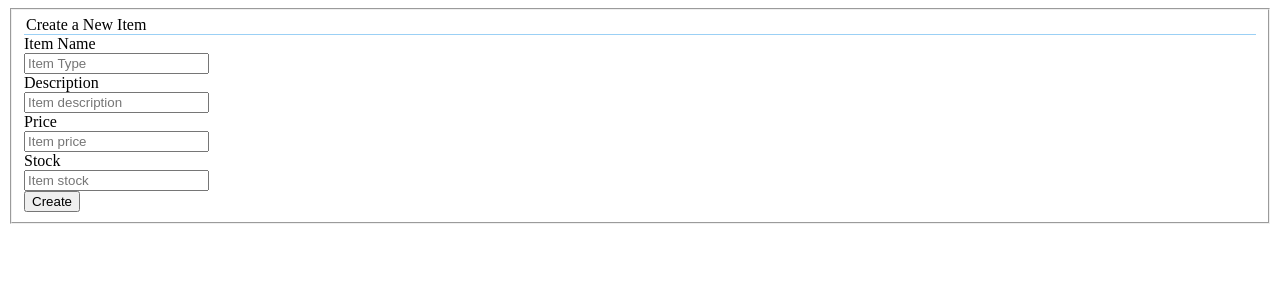
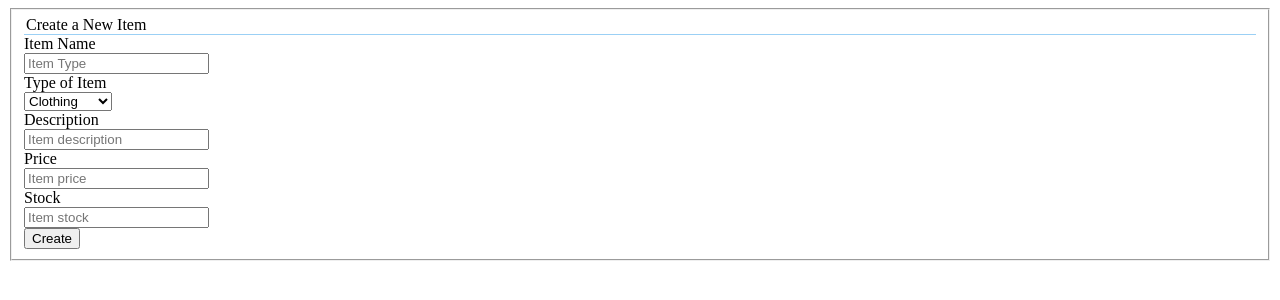
Before and after one commit to mitchellnau/finalproject, a Python web app: template FinalProject/templates/new_item.html in a window 1280 px wide. Shown: the top 300 px of the page. Run offline with Jinja, Linux system fonts and the light colour scheme; the template is opened without the code that fills it, so the values that code supplies are empty.

Commit message:
new_item.html changes

```diff
--- a/FinalProject/templates/new_item.html
+++ b/FinalProject/templates/new_item.html
@@ -5,32 +5,52 @@
     <title>Create a New Item</title>
 </head>
 <body>
-        <form class="form-horizontal" action='' method="POST">
+        <form class="form-horizontal" action="/created" method="POST">
                                 <fieldset>
                                     <div id="legend">
                                         <legend class="" style="border-bottom: 1px solid #9BD0F5;">Create a New Item</legend>
                                     </div>
+
                                     <div class="control-group">
                                         <!-- Username -->
                                         <label class="control-label"  for="name">Item Name</label>
                                         <div class="controls">
-                                            <input type="text" id="username" name="type" placeholder="Item Type" class="input-xlarge">
+                                            <input type="text" id="username" name="item_name" placeholder="Item Type" class="input-xlarge">
                                         </div>
                                     </div>
+
+
+
+									<div class="control-group">
+                                         <!--Username-->
+                                        <label class="control-label"  for="description">Type of Item</label>
+                                        <div class="controls">
+                                            <select>
+												<option value="volvo">Clothing</option>
+												<option value="saab">Electronics</option>
+												<option value="opel">Vehicles</option>
+												<option value="audi">Furniture</option>
+											</select>
+                                        </div>
+                                    </div>
+
+
+
                                     <div class="control-group">
                                     <div class="control-group">
                                         <!-- Username -->
                                         <label class="control-label"  for="description">Description</label>
                                         <div class="controls">
-                                            <input type="text" id="description" name="type" placeholder="Item description" class="input-xlarge">
+                                            <input type="text" id="description" name="item_description" placeholder="Item description" class="input-xlarge">
                                         </div>
                                     </div>
+
 
                                     <div class="control-group">
                                         <!-- Username -->
                                         <label class="control-label"  for="price">Price</label>
                                         <div class="controls">
-                                            <input type="number" id="price" name="type" placeholder="Item price" class="input-xlarge">
+                                            <input type="number" id="price" name="item_price" placeholder="Item price" class="input-xlarge">
                                         </div>
                                     </div>
 
@@ -38,7 +58,7 @@
                                         <!-- Username -->
                                         <label class="control-label"  for="stock">Stock</label>
                                         <div class="controls">
-                                            <input type="number" id="stock" name="type" placeholder="Item stock" class="input-xlarge">
+                                            <input type="number" id="stock" name="item_stock" placeholder="Item stock" class="input-xlarge">
                                         </div>
                                     </div>
 
```
